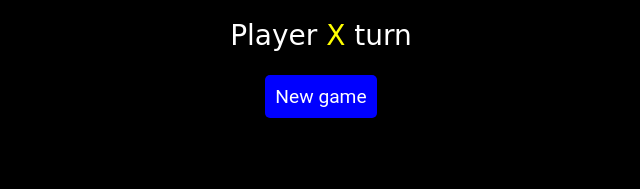
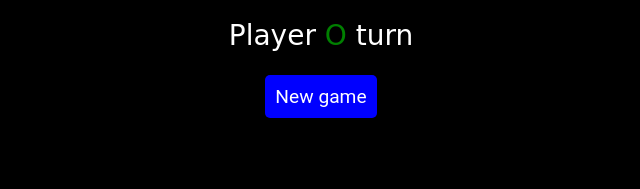
Before and after one commit to MarkAlexI/ticTacToeGame, a website built with webpack: page src/index.html in a window 1280 px wide. Both pictures are taken after a click on the element 536 px from the left and 328 px from the top of the page. Shown: the part 601-790 px from the top of the page, 319-959 px from the left. Built offline with nearby package versions, Linux system fonts and the light colour scheme.

Commit message:
Fix some bugs: incorrect current player class fixed, move method cleaned up.

```diff
--- a/package.json
+++ b/package.json
@@ -1,7 +1,7 @@
 {
   "name": "ticTacToeGame",
   "description": "Realisation of tic-tac-toe game.",
-  "version": "0.6.0",
+  "version": "0.6.1",
   "main": "main.js",
   "scripts": {
     "install-dep": "npm i --no-bin-links",
--- a/src/css/style.scss
+++ b/src/css/style.scss
@@ -12,7 +12,7 @@ body {
 
 .game {
   background-color: $game-color;
-  height: 600px;
+  min-height: 600px;
   font-family: 'Kolker Brush', cursive;
 }
 
@@ -40,9 +40,10 @@ h1 {
 
 .field {
   display: grid;
+  justify-content: center;
   max-width: 312px;
   margin: 0 auto;
-  grid-template-columns: auto auto auto;
+  grid-template-columns: repeat(auto-fill, minmax(100px, 1fr));
   background-color: $cell-color;
   padding: 10px;
 }
--- a/src/main.js
+++ b/src/main.js
@@ -23,9 +23,9 @@ document.addEventListener('DOMContentLoaded', () => {
 
   eventBus.subscribe('move', ([message, i]) => {
     status.classList.toggle('next');
-    player.classList.remove('X', 'O');
-    player.classList.add(message);
-    player.innerText = message;
+    player.classList.add('X', 'O');
+    player.classList.remove(message);
+    player.innerText = message === 'X' ? 'O' : 'X';
     gameBoard[i] = message;
 
     if (isGameOver()) stopGame();
--- a/src/modules/actions.js
+++ b/src/modules/actions.js
@@ -9,8 +9,8 @@ const changeActivePlayer = () => activePlayer = activePlayer === 'X' ? 'O' : 'X'
 const playerAction = (cell, i) => {
   if (isValidMove(cell)) {
     cell.innerText = activePlayer;
+    eventBus.post('move', [activePlayer, i]);
     changeActivePlayer();
-    eventBus.post('move', [cell.innerText, i]);
   }
 };
 
```
Also changed, not shown: dist/main.js.
